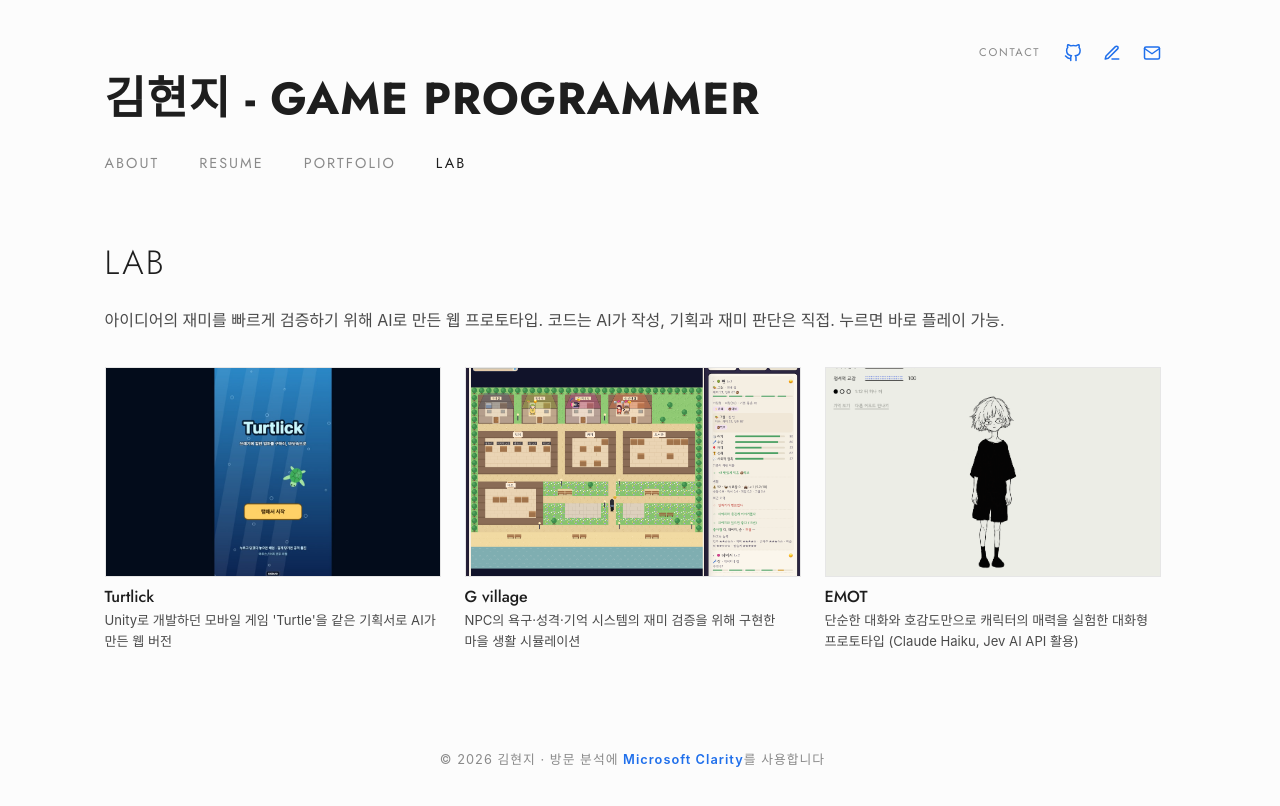
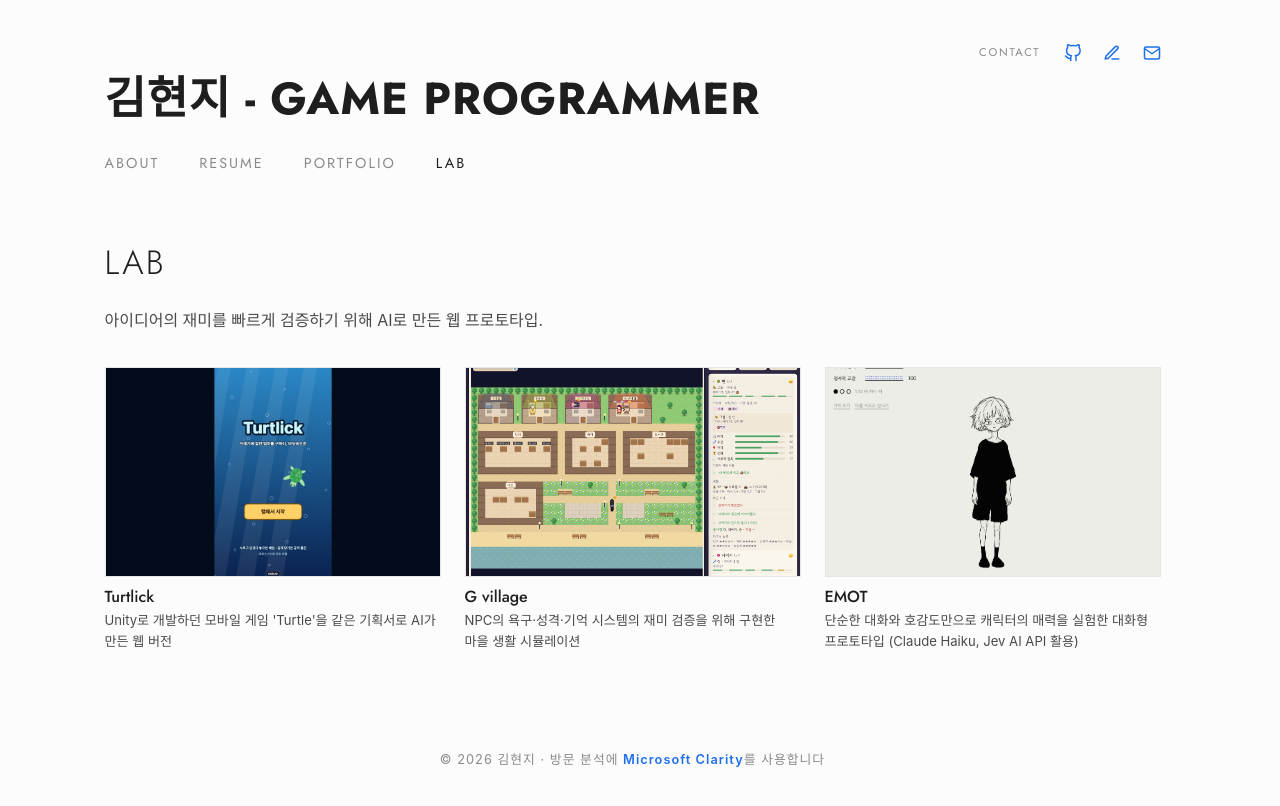
Before and after one commit to HelloNobb/HelloNobb.github.io, a Jekyll site: the page built from lab.html, in a window 1280 px wide. Shown: the top 806 px of the page. Built offline with Jekyll 4.4.1, drawn with Linux system fonts in a browser that asks for light colours; some web fonts are replaced.

Commit message:
feat: LAB 소개 문구 첫 문장만 남김

```diff
--- a/lab.html
+++ b/lab.html
@@ -4,7 +4,7 @@ title: Lab
 permalink: /lab/
 ---
 <h1 class="section-title">Lab</h1>
-<p class="lab-intro">아이디어의 재미를 빠르게 검증하기 위해 AI로 만든 웹 프로토타입. 코드는 AI가 작성, 기획과 재미 판단은 직접. 누르면 바로 플레이 가능.</p>
+<p class="lab-intro">아이디어의 재미를 빠르게 검증하기 위해 AI로 만든 웹 프로토타입.</p>
 
 {% assign lab_items = site.lab | sort: "order" %}
 <div class="lab-grid">
```
